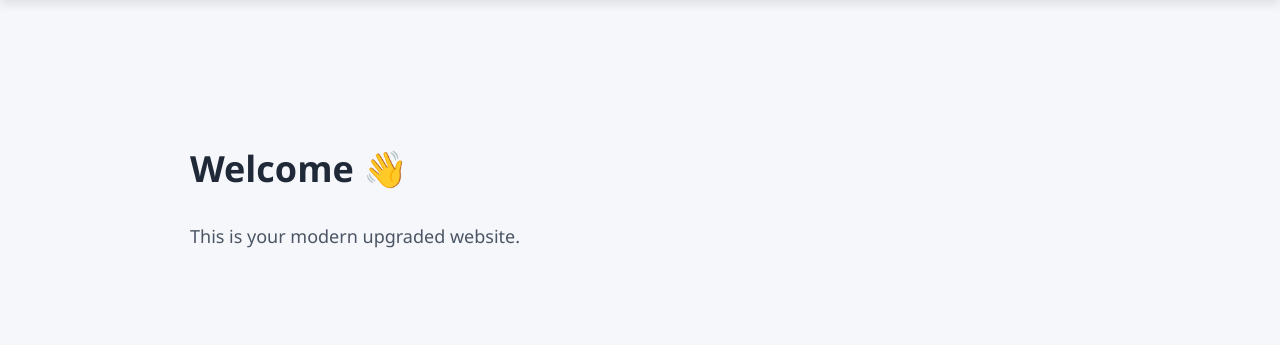
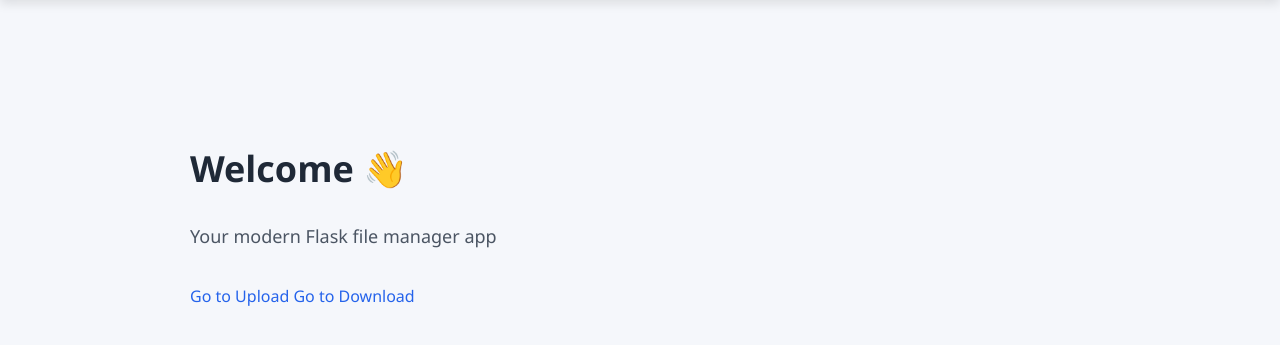
Before and after one commit to TIMESTRENDMEDIA/Mysite, a Flask app: page / in a window 1280 px wide. Shown: the part 66-411 px from the top of the page. Run offline with Flask 3, Linux system fonts and the light colour scheme.

Commit message:
Fix index.html structure and clean homepage layout
Rebuilt index.html with correct HTML structure, fixed missing body tags, removed duplicate sections, and cleaned up homepage layout for proper navigation and consistent UI design.

```diff
--- a/templates/index.html
+++ b/templates/index.html
@@ -16,7 +16,10 @@
 
 <div class="container">
     <h1>Welcome 👋</h1>
-    <p>This is your modern upgraded website.</p>
+    <p>Your modern Flask file manager app</p>
+
+    <a href="/upload">Go to Upload</a>
+    <a href="/download">Go to Download</a>
 </div>
 
 </body>
```
